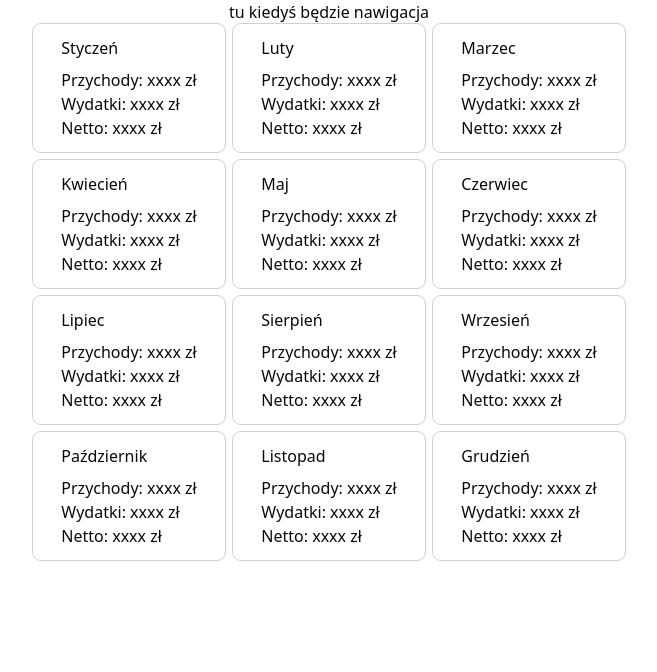
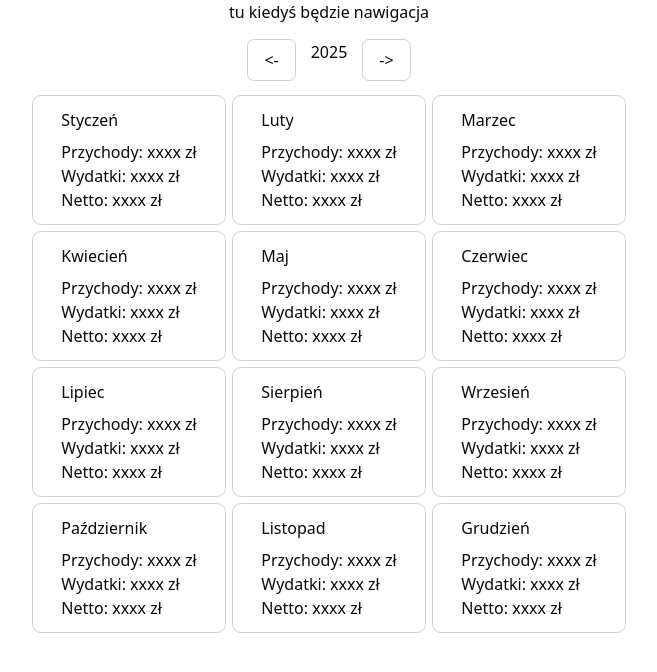
Before and after one commit to Olkens/payday-next, a Next.js app: page /months in a window 1280 px wide. Shown: the top 672 px of the page, without its empty margins (311-968 px from the left). Built offline with nearby package versions, Linux system fonts and the light colour scheme.

Commit message:
year picker added

```diff
--- a/app/month/[monthId]/page.tsx
+++ b/app/month/[monthId]/page.tsx
@@ -14,7 +14,7 @@ export default async function MonthPage({
   return (
     <div className="w-3/5 flex flex-col items-center justify-center">
       <h2>{months[monthId]}</h2>
-      <PaymentTab paymentsData={payments}></PaymentTab>
+      <PaymentTab paymentsData={payments} monthId={monthId}></PaymentTab>
     </div>
   );
 }
--- a/app/months/page.tsx
+++ b/app/months/page.tsx
@@ -1,9 +1,28 @@
+"use client";
+
+import YearPicker from "@/components/ui/YearPicker";
 import { months } from "@/lib/months";
 import Link from "next/link";
+import { useState } from "react";
 
 export default function MonthsPage() {
+  const [yearCounter, setYearCouter] = useState(2025);
+
+  const increaseYearCounter = () => {
+    setYearCouter(yearCounter + 1);
+  };
+
+  const decreaseYearCounter = () => {
+    setYearCouter(yearCounter - 1);
+  };
+
   return (
     <div className={"w-3/5"}>
+      <YearPicker
+        yearCounter={yearCounter}
+        increaseCounter={increaseYearCounter}
+        decreaseCounter={decreaseYearCounter}
+      ></YearPicker>
       <ul className={"flex flex-wrap gap-2 justify-center"}>
         {months.map((month: string, i: number) => (
           <div
@@ -12,7 +31,7 @@ export default function MonthsPage() {
               "border-s-gray-50 flex-col items-center border-spacing-1 outline rounded-md w-1/4 flex justify-center min-h-32 cursor-pointer"
             }
           >
-            <Link href={`/month/${i}`}>
+            <Link href={`/month/${yearCounter}/${i}`}>
               <li>
                 {month}
                 <div className={"pt-2"}>
--- a/components/ui/PaymentsTab.tsx
+++ b/components/ui/PaymentsTab.tsx
@@ -5,23 +5,27 @@ import AddPaymentForm from "@/components/ui/AddPaymentForm";
 import PaymentsTable from "@/components/ui/PaymentTable";
 import { useState } from "react";
 
-export default function PaymentData(props: { paymentsData: Payment[] }) {
+export default function PaymentData(props: {
+  paymentsData: Payment[];
+  monthId: number;
+}) {
   const [payments, setPayments] = useState<Payment[]>(props.paymentsData);
-
+  const monthId = props.monthId;
   const initialPayment: Payment = {
     title: "",
     cost: 0,
     paymentsLeft: 0,
     numberOfPayments: 0,
   };
+
   const handleSubmit = async (payment: Payment) => {
     const requestOptions = {
       method: "POST",
-      headers: { "Content-Type": "application/json" },
+      headers: { "Content-Type": `application/json/` },
       body: JSON.stringify(payment),
     };
     const response = await fetch(
-      "http://localhost:8080/api/v1/payments",
+      `http://localhost:8080/api/v1/payments/${monthId}`,
       requestOptions,
     );
     const savedPayment = await response.json();
--- /dev/null
+++ b/components/ui/YearPicker.tsx
@@ -0,0 +1,33 @@
+"use client";
+
+interface YearPickerProps {
+  yearCounter: number;
+  increaseCounter: () => void;
+  decreaseCounter: () => void;
+}
+
+export default function YearPicker(props: YearPickerProps) {
+  return (
+    <div className={"flex flex-row justify-center my-4"}>
+      <button
+        onClick={props.decreaseCounter}
+        className={
+          "cursor-pointer border-s-black rounded-sm py-2 px-4 outline border-spacing-1"
+        }
+      >
+        {" "}
+        <p> {"<-"} </p>{" "}
+      </button>
+      <p className={"px-4"}> {props.yearCounter} </p>
+      <button
+        onClick={props.increaseCounter}
+        className={
+          "cursor-pointer border-s-black rounded-sm py-2 px-4 outline border-spacing-1"
+        }
+      >
+        {" "}
+        <p> {"->"} </p>{" "}
+      </button>
+    </div>
+  );
+}
```
